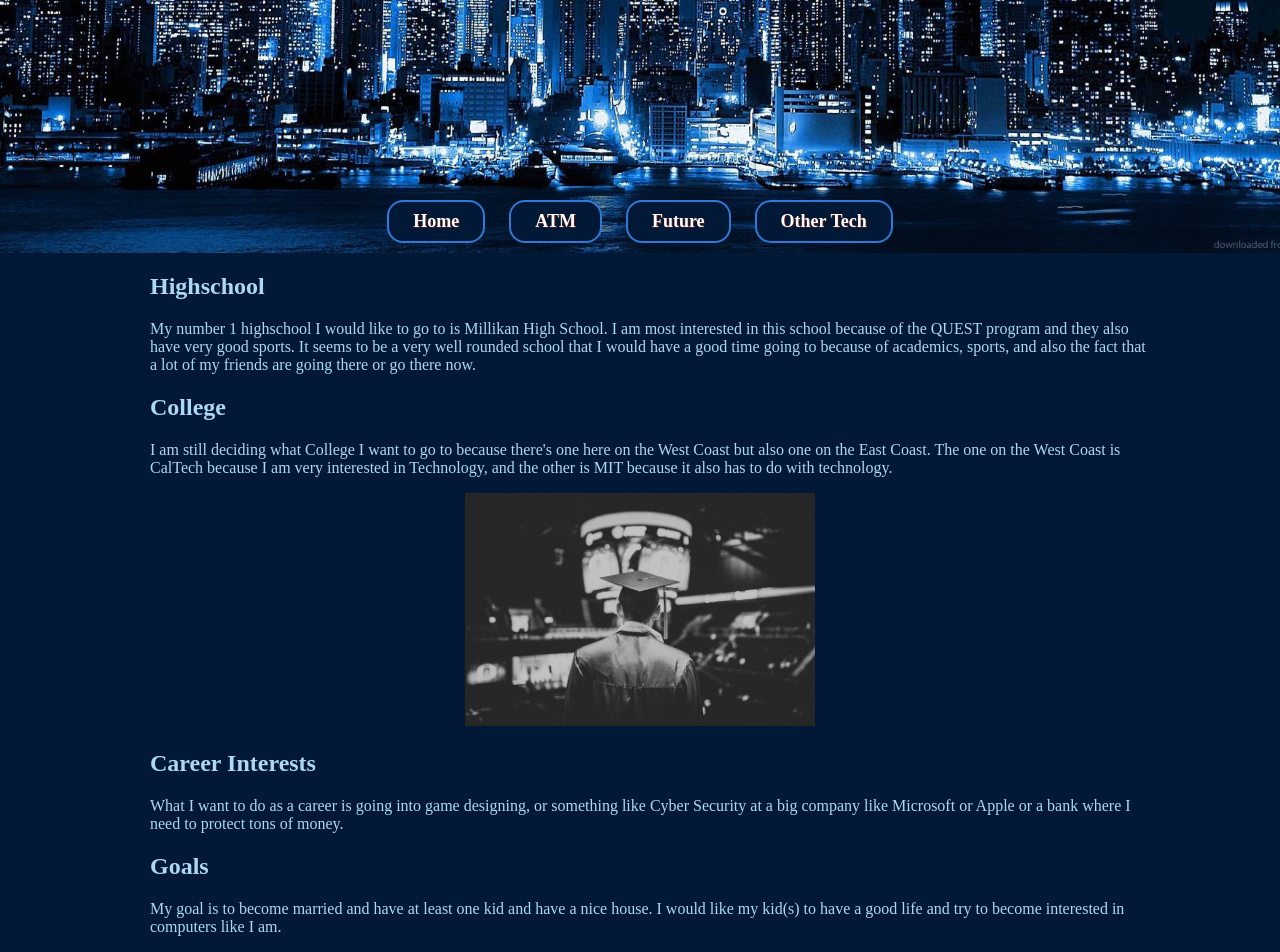
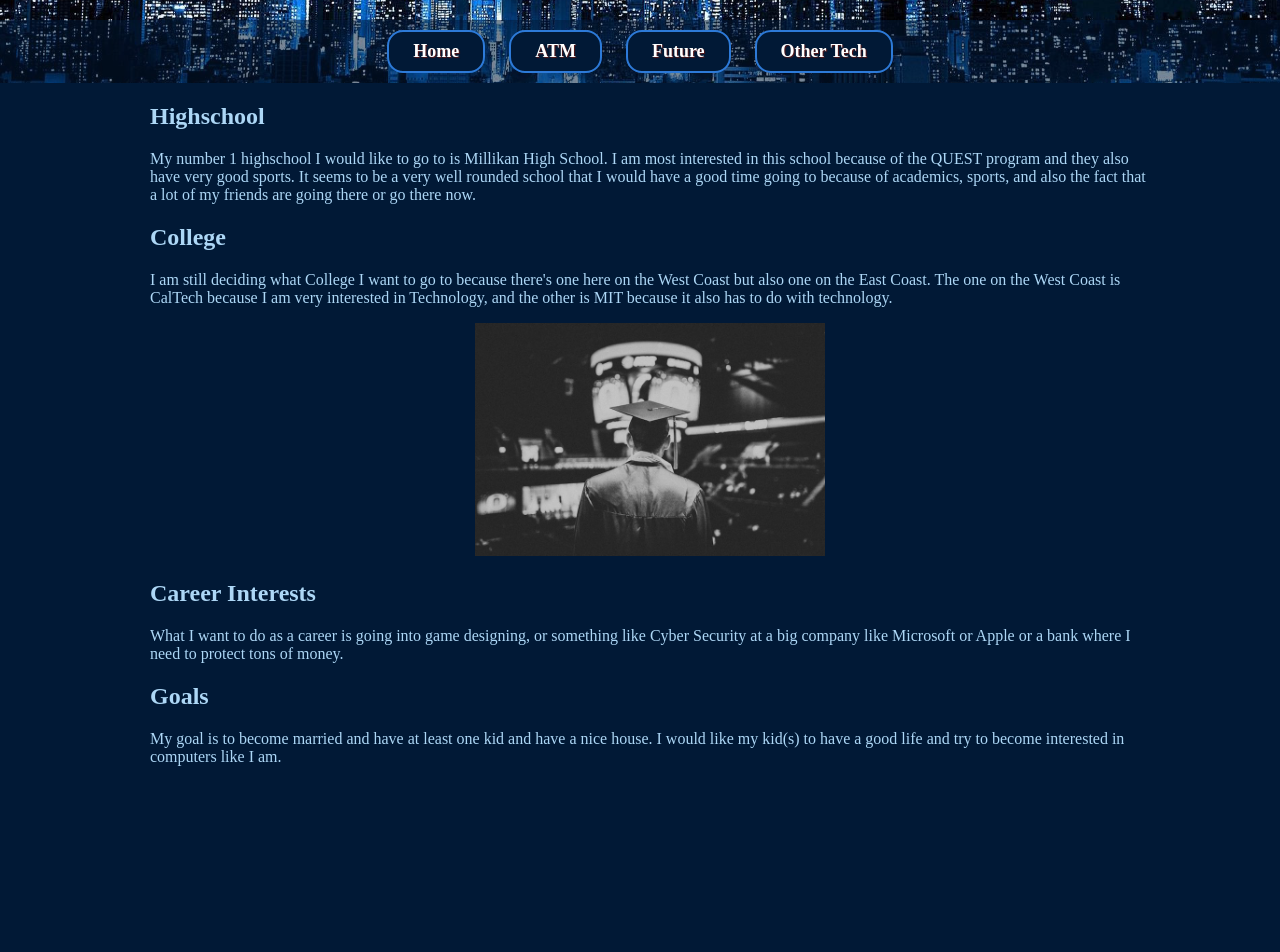
Before and after one commit to NickNackPattyWack/NickNackPattyWack.github.io, a plain HTML site: page future.html in a window 1280 px wide. Shown: the part 250-1202 px from the top of the page. After the commit the page ends 1032 px from the top, so only its background shows below. Drawn offline with Linux system fonts and the light colour scheme.

Commit message:
Update future.html

```diff
--- a/future.html
+++ b/future.html
@@ -1,16 +1,13 @@
 <!DOCTYPE html>
 <html>
-
-    <title> Nick's Website</title>
     <head>
+        <title> Nick's Website</title>
         <link href="app.css" rel="stylesheet"/>
         <link href="https://fonts.googleapis.com/css?family=Indie+Flower" rel="stylesheet">
     </head>
     <body>
         <header>
             <h1>Nick's Website</h1>
-            <img src="images/transparent2.png" alt="filler" width="150px">
-
             <ul>
                 <li><a class="button" href="index.html">Home</a></li>
                 <li><a class="button" href="ATM.html">ATM</a></li>
@@ -25,8 +22,8 @@
         <article>
             <h2>College</h2>
             <p> I am still deciding what College I want to go to because there's one here on the West Coast but also one on the East Coast. The one on the West Coast is CalTech because I am very interested in Technology, and the other is MIT because it also has to do with technology.</p>
-           </article>
-            <div align="center"><img src="images/college.jpg" class="college" alt="code" width="350px"></div>
+            <div align="center"><img src="images/college.jpg" class="college" alt="code" width="350"></div>
+        </article>
         <article>
             <h2>Career Interests</h2>
             <p>What I want to do as a career is going into game designing, or something like Cyber Security at a big company like Microsoft or Apple or a bank where I need to protect tons of money.</p>
```
